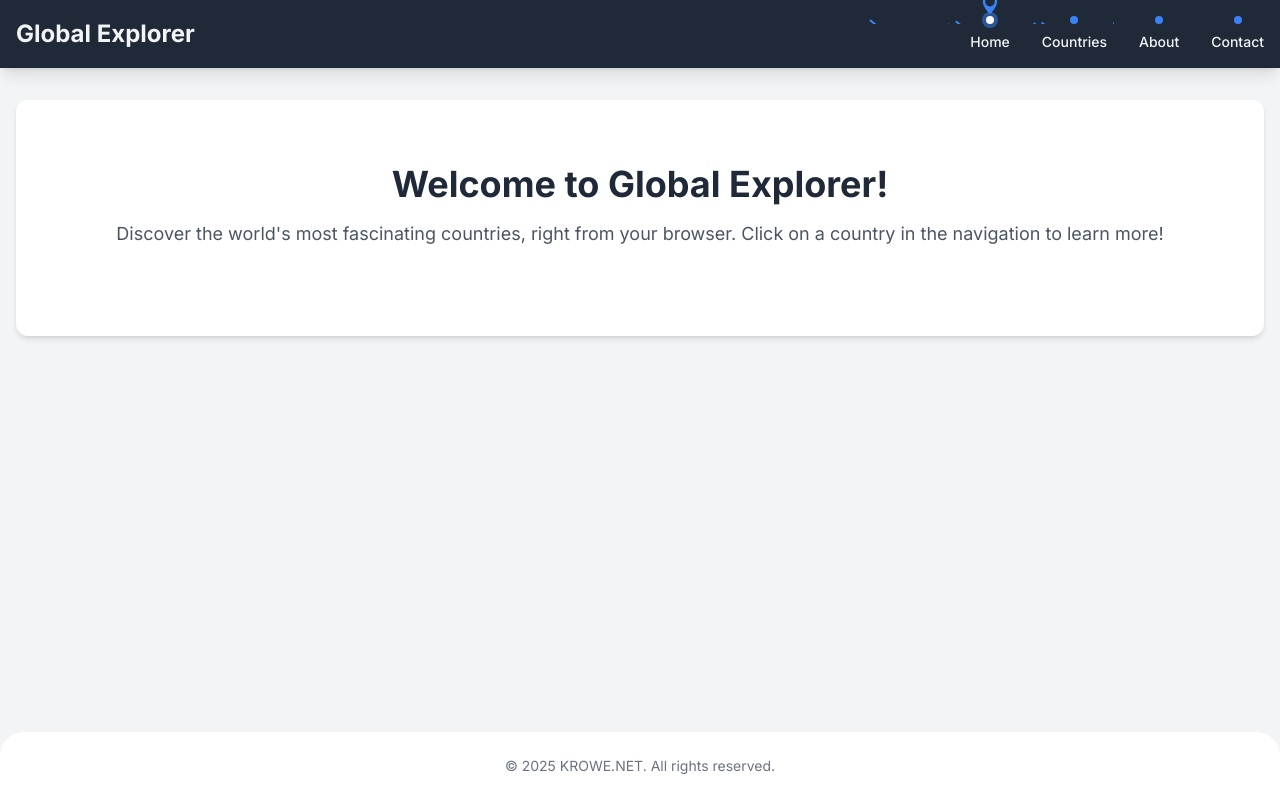
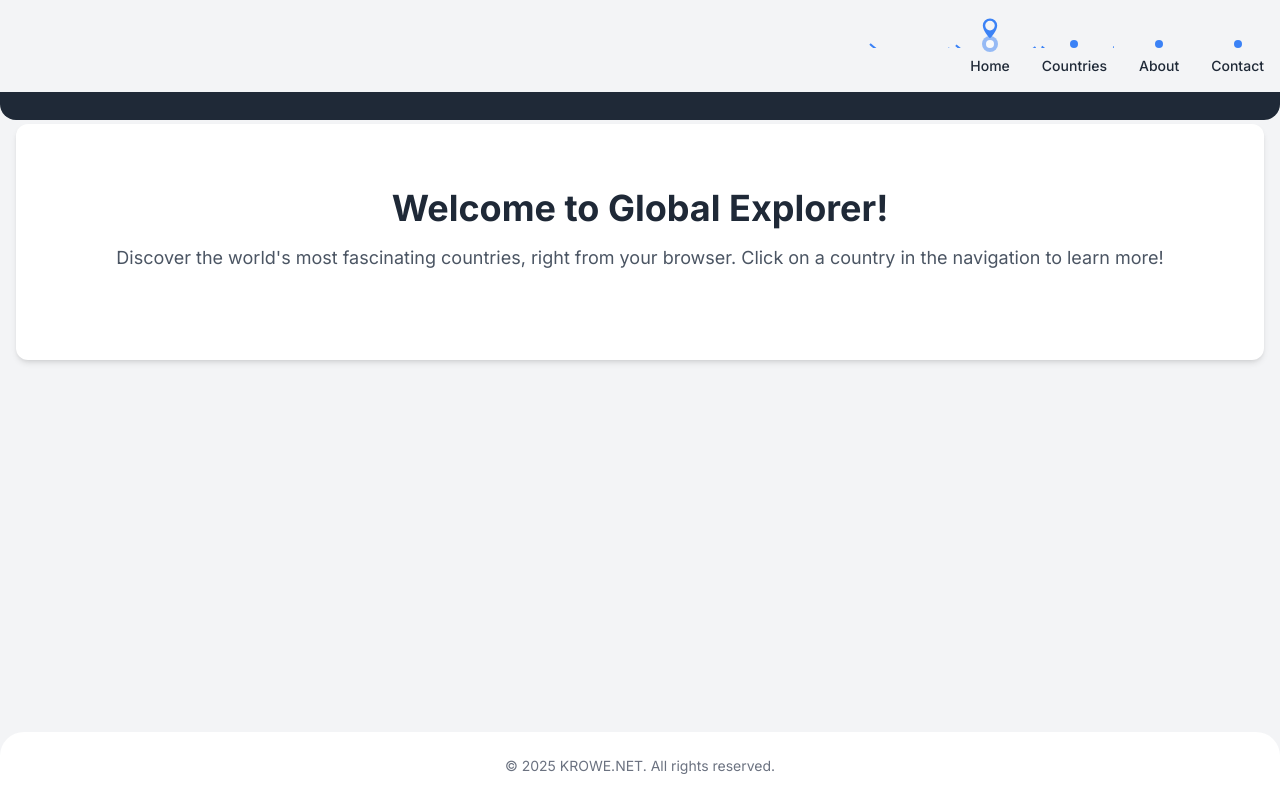
Before and after one commit to krowerowe/Travel, a plain HTML site: page index.html in a window 1280 px wide. Drawn offline with nearby package versions, Linux system fonts and the light colour scheme.

Commit message:
Update index.html

```diff
--- a/index.html
+++ b/index.html
@@ -13,8 +13,8 @@
             color: #1f2937;
         }
         .header {
-            background-color: #1f2937;
-            color: #f3f4f6;
+            background-color: #f3f4f6;
+            color: #1f2937;
         }
         .nav-item {
             position: relative;
@@ -53,12 +53,22 @@
             position: relative;
             z-index: 10;
         }
+        .header-bg {
+          height: 120px;
+          background-color: #1f2937;
+          width: 100%;
+          position: absolute;
+          top: 0;
+          left: 0;
+          z-index: 1;
+          border-radius: 0 0 16px 16px;
+        }
     </style>
 </head>
 <body class="flex flex-col min-h-screen">
-    <header class="header shadow-lg py-4">
-        <div class="container mx-auto px-4 flex justify-between items-center">
-            <h1 class="text-2xl font-bold">Global Explorer</h1>
+    <div class="header-bg"></div>
+    <header class="header relative z-20 py-4 pt-10">
+        <div class="container mx-auto px-4 flex justify-end items-center">
             <nav class="relative">
                 <ul class="nav-list flex space-x-8">
                     <li class="nav-item flex flex-col items-center cursor-pointer" data-page="home">
```
